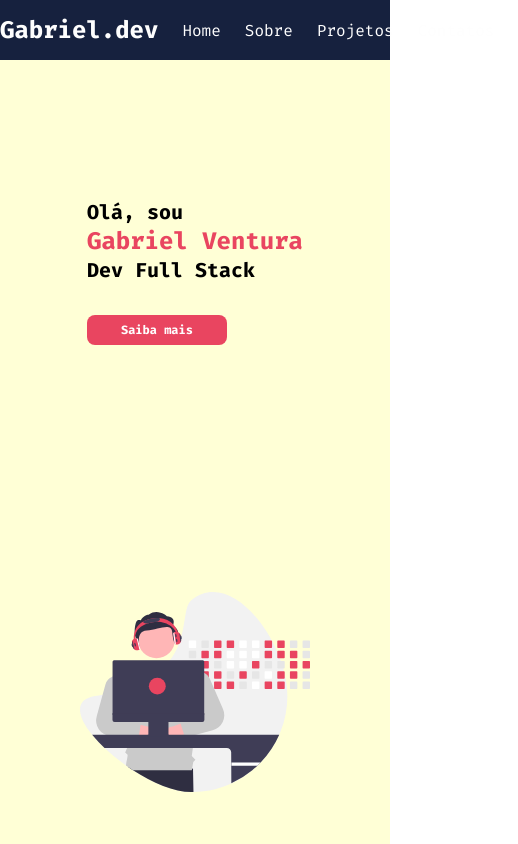
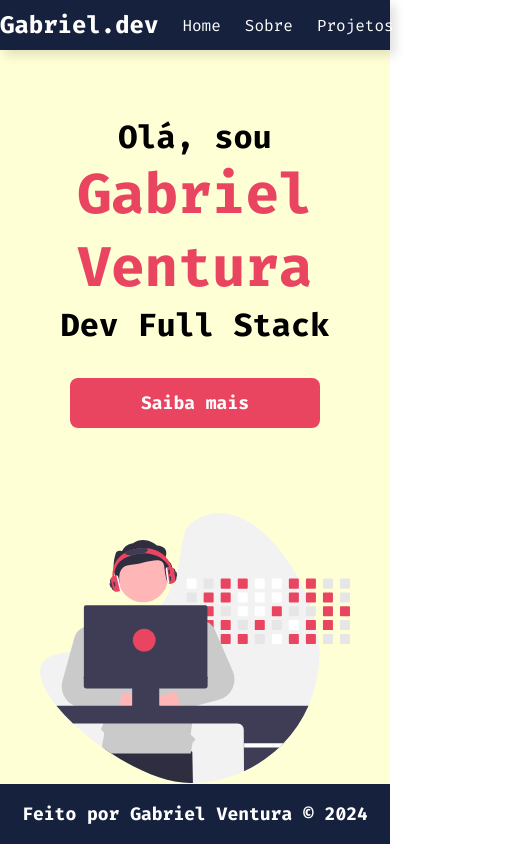
Before and after one commit to gbxventura/portifolio-v2, a React (Vite) app: page / in a window 390 px wide. Shown: the top 844 px of the page, 518 px wide, since content can reach past the window. Built offline with nearby package versions, Linux system fonts and the light colour scheme.

Commit message:
Responsividade page home

```diff
--- a/src/components/Container/Container.module.css
+++ b/src/components/Container/Container.module.css
@@ -5,7 +5,8 @@
   display: flex;
   flex-direction: column;
   align-items: center;
-  padding-block: 1rem;
+
+  padding-block: 30px;
   gap: 1rem;
   background-color: rgba(255, 255, 210, 0.9);
 }
--- a/src/components/Footer/Footer.module.css
+++ b/src/components/Footer/Footer.module.css
@@ -9,4 +9,6 @@
   display: flex;
   align-items: center;
   justify-content: center;
+  position: fixed;
+  bottom: 0;
 }
--- a/src/components/Header/Header.module.css
+++ b/src/components/Header/Header.module.css
@@ -1,13 +1,18 @@
 .header {
   width: 100%;
-  height: 60px;
+  height: 50px;
   background-color: var(--primary);
   color: var(--white);
 
   display: flex;
   align-items: center;
   justify-content: space-around;
+  position: fixed;
+  top: 0;
+
+  box-shadow: 5px 5px 10px #00000021;
 }
+
 .header span {
   font-size: 1.5rem; /* 24px -> 16px = 1rem */
   font-weight: bold;
--- a/src/pages/Home/Home.module.css
+++ b/src/pages/Home/Home.module.css
@@ -4,7 +4,7 @@
   min-height: 100vh;
   display: flex;
   align-items: center;
-  justify-content: space-around;
+  justify-content: space-evenly;
 }
 .home img {
   height: 500px;
@@ -45,81 +45,27 @@
   background-color: var(--primary);
 }
 
-/**/
-
-@media (max-width: 1200px) {
-  .home p {
-    font-size: 2.5rem; /* 40px */
-  }
-  .home span {
-    font-size: 3rem; /* 48px */
-  }
-  .btn {
-    width: 200px;
-    height: 45px;
-    font-size: 1rem;
-  }
-}
-
-@media (max-width: 992px) {
+/* Responsividade */
+@media (max-width: 768px) {
   .home {
     flex-direction: column;
   }
-  .home img {
-    height: 400px;
+}
+@media (max-width: 480px) {
+  .home {
+    flex-direction: column;
   }
   .home p {
-    font-size: 2rem; /* 32px */
-  }
-  .home span {
-    font-size: 2.5rem; /* 40px */
+    font-size: 2rem;
+    text-align: center;
   }
   .btn {
-    width: 180px;
-    height: 40px;
-    font-size: 0.9rem;
+    margin: auto;
+  }
+
+  .home img {
+    max-width: 100%;
+    height: auto;
+    padding-inline: 2.5rem;
   }
 }
-
-@media (max-width: 768px) {
-  .header {
-    flex-direction: column;
-    height: auto;
-  }
-  .header a {
-    margin-right: 0;
-    margin-bottom: 1rem;
-    font-size: 1rem;
-  }
-  .home img {
-    height: 300px;
-  }
-  .home p {
-    font-size: 1.5rem; /* 24px */
-  }
-  .home span {
-    font-size: 2rem; /* 32px */
-  }
-  .btn {
-    width: 160px;
-    height: 35px;
-    font-size: 0.8rem;
-  }
-}
-
-@media (max-width: 576px) {
-  .home img {
-    height: 200px;
-  }
-  .home p {
-    font-size: 1.25rem; /* 20px */
-  }
-  .home span {
-    font-size: 1.5rem; /* 24px */
-  }
-  .btn {
-    width: 140px;
-    height: 30px;
-    font-size: 0.75rem;
-  }
-}
```
Also changed, not shown: 1 other file (tests, documents, lock files or other folders).
